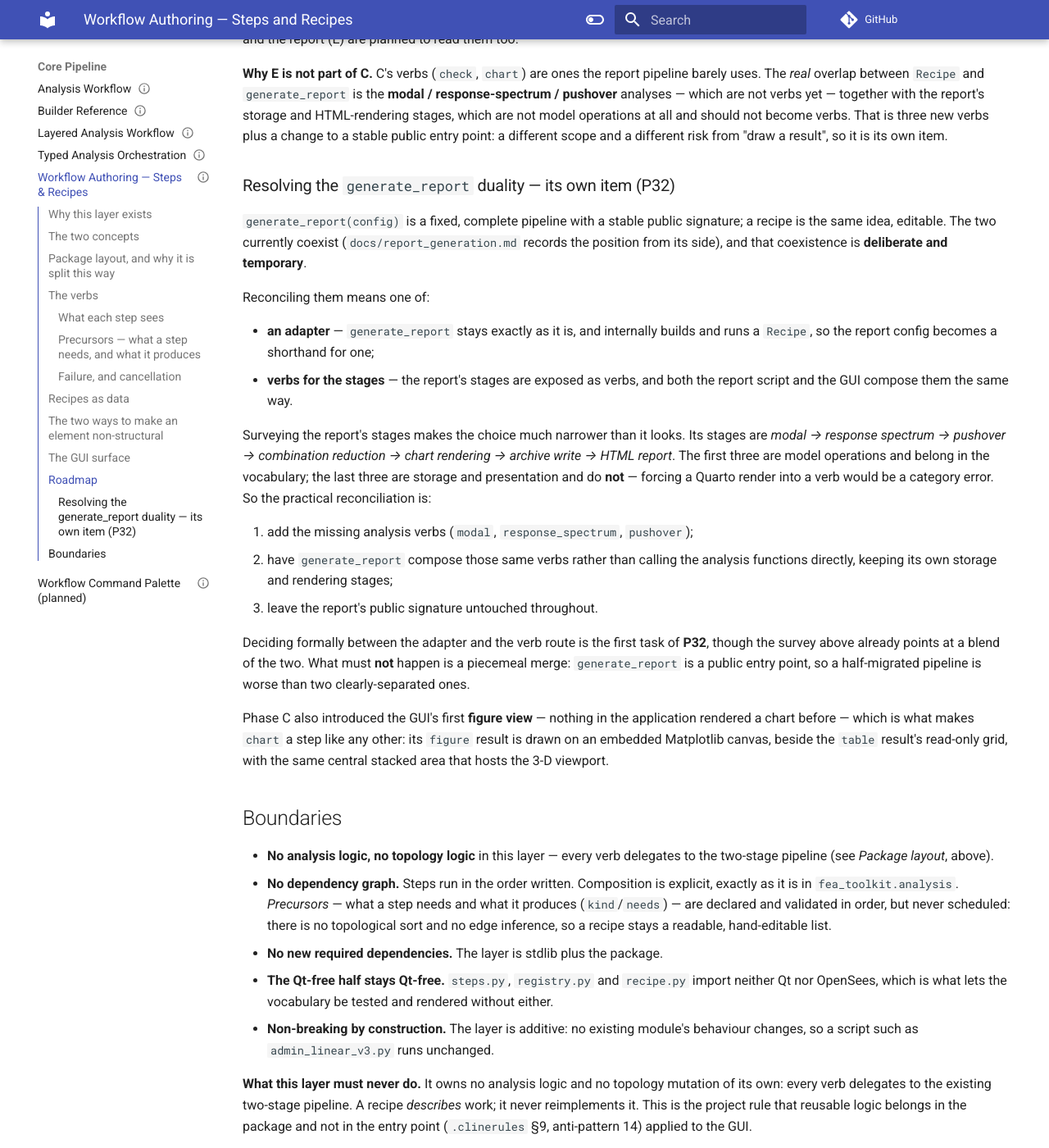
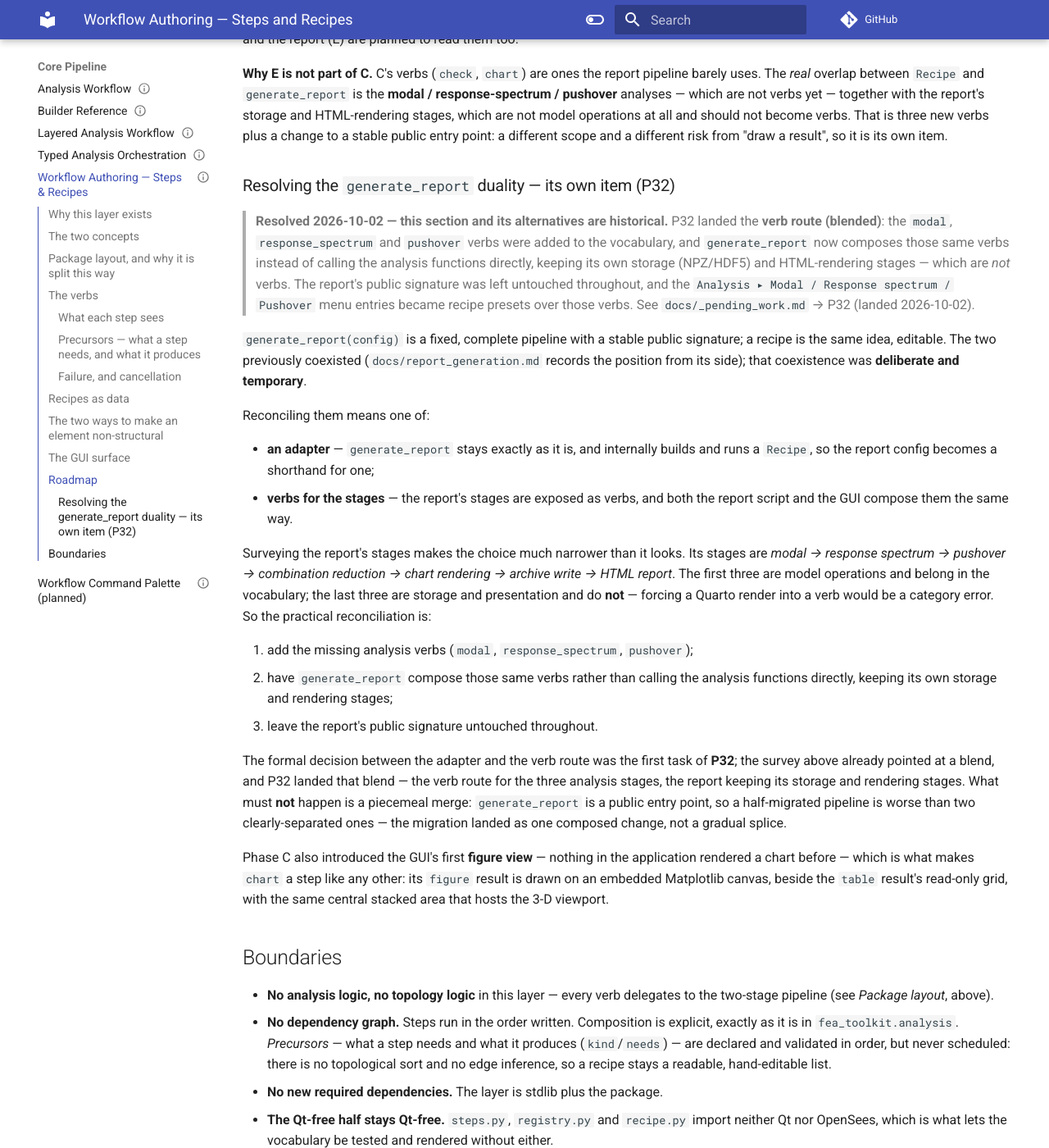
Before and after one commit to boustrephon/fea_toolkit, an MkDocs documentation site: the page built from docs/workflow_authoring.md, in a window 1280 px wide and 1400 px high, scrolled down 6265 px. Shown: the whole window at 82% size. Built offline with MkDocs 1.6.1 and Material for MkDocs 9.7.7, drawn with Linux system fonts in a browser that asks for light colours; comment, search, counter and statistics services are not loaded.

Commit message:
docs: record MkDocs pin, P32 verb-route and lint baseline decisions

```diff
--- a/docs/workflow_authoring.md
+++ b/docs/workflow_authoring.md
@@ -291,10 +291,20 @@ scope and a different risk from "draw a result", so it is its own item.
 
 ### Resolving the `generate_report` duality — its own item (P32)
 
+> **Resolved 2026-10-02 — this section and its alternatives are historical.**
+> P32 landed the **verb route (blended)**: the `modal`, `response_spectrum` and
+> `pushover` verbs were added to the vocabulary, and `generate_report` now
+> composes those same verbs instead of calling the analysis functions directly,
+> keeping its own storage (NPZ/HDF5) and HTML-rendering stages — which are
+> *not* verbs.  The report's public signature was left untouched throughout,
+> and the `Analysis ▸ Modal / Response spectrum / Pushover` menu entries became
+> recipe presets over those verbs.  See `docs/_pending_work.md` → P32
+> (landed 2026-10-02).
+
 `generate_report(config)` is a fixed, complete pipeline with a stable public
-signature; a recipe is the same idea, editable.  The two currently coexist
-(`docs/report_generation.md` records the position from its side), and that
-coexistence is **deliberate and temporary**.
+signature; a recipe is the same idea, editable.  The two previously coexisted
+(`docs/report_generation.md` records the position from its side); that
+coexistence was **deliberate and temporary**.
 
 Reconciling them means one of:
 
@@ -315,10 +325,13 @@ practical reconciliation is:
    analysis functions directly, keeping its own storage and rendering stages;
 3. leave the report's public signature untouched throughout.
 
-Deciding formally between the adapter and the verb route is the first task of
-**P32**, though the survey above already points at a blend of the two.  What must
-**not** happen is a piecemeal merge: `generate_report` is a public entry point, so
-a half-migrated pipeline is worse than two clearly-separated ones.
+The formal decision between the adapter and the verb route was the first task
+of **P32**; the survey above already pointed at a blend, and P32 landed that
+blend — the verb route for the three analysis stages, the report keeping its
+storage and rendering stages.  What must **not** happen is a piecemeal merge:
+`generate_report` is a public entry point, so a half-migrated pipeline is worse
+than two clearly-separated ones — the migration landed as one composed change,
+not a gradual splice.
 
 
 
```
Also changed, not shown: docs/_pending_work.md (+5 -5 lines), docs/linting_fix_plan.md (+5 -1 lines).
